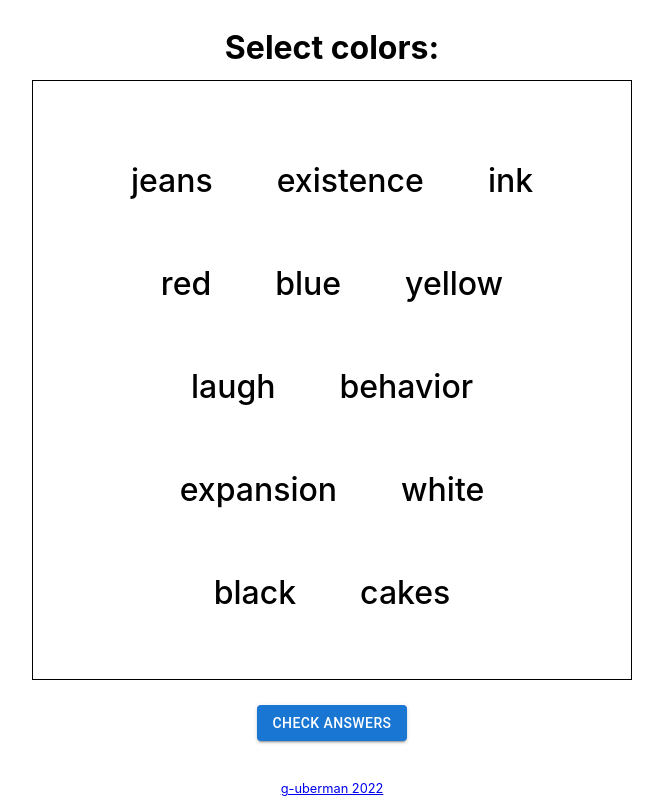
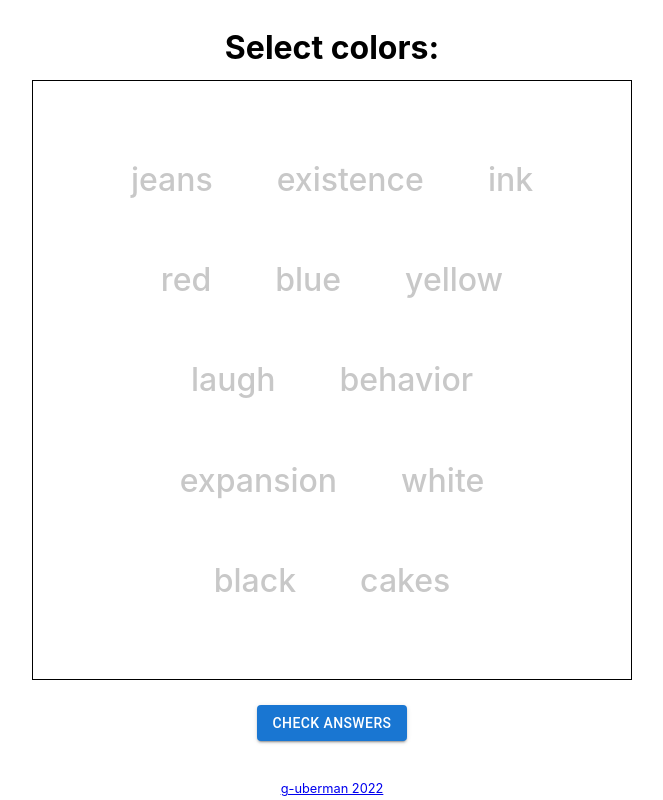
Before and after one commit to g-uberman/word-game, a React (Create React App) app: page /game in a window 1280 px wide. Shown: the whole page, without its empty margins (308-971 px from the left). Built offline with nearby package versions, Linux system fonts and the light colour scheme.

Commit message:
words in cloud are clickable

```diff
--- a/src/Components/GameScreen.tsx
+++ b/src/Components/GameScreen.tsx
@@ -1,9 +1,10 @@
 import { useContext, useState, useEffect } from "react";
 import { useNavigate } from "react-router-dom";
 import { ScreenWrapper, StyledWord } from "./Styles/GameScreen.styles";
-import { Button } from "@mui/material";
+import { Button, Typography } from "@mui/material";
 import { Context } from "./../ContextProvider";
 import { WordSet, animals, colors, vehicles } from "../data";
+import { stringify } from "querystring";
 
 export const GameScreen = () => {
   const { setPoints } = useContext(Context);
@@ -11,10 +12,11 @@ export const GameScreen = () => {
     question: "",
     all_words: [],
     good_words: [],
-  })
+  });
   const [gameover, setGameover] = useState(false);
   const [selectedWords, setSelectedWords] = useState<string[]>([]);
-  const [className, setClassName] = useState("");
+  const [inlineStyle, setInlineStyle] = useState({ color: "" });
+  const [isActive, setIsActive] = useState(false);
   const navigate = useNavigate();
 
   useEffect(() => {
@@ -34,9 +36,8 @@ export const GameScreen = () => {
   };
 
   const handleWordClick = (element: string) => {
-    className ? setClassName("") : setClassName("selected");
-    setSelectedWords([...selectedWords, element])
-    console.log(selectedWords);
+    // setSelectedWords([...selectedWords, element]);
+    // console.log(selectedWords);
   };
 
   // RANDOMISER:
@@ -65,17 +66,16 @@ export const GameScreen = () => {
     <>
       <h1>{chosenSet.question}:</h1>
       <ScreenWrapper>
-
-      {chosenSet.all_words.map((element, index) => (
-                <StyledWord
-                key={index}
-                className={className}
-                onClick={() => handleWordClick(element)}
-                >
-                  {element}
-                </StyledWord>
-      ))}
-
+        {chosenSet.all_words.map((element, index) => (
+          <div key={index}>
+            <input
+              type="checkbox"
+              name={index.toString()}
+              id={index.toString()}
+            />
+            <label htmlFor={index.toString()}>{element}</label>
+          </div>
+        ))}
       </ScreenWrapper>
       {!gameover && (
         <Button
--- a/src/Components/Styles/GameScreen.styles.tsx
+++ b/src/Components/Styles/GameScreen.styles.tsx
@@ -1,4 +1,13 @@
 import styled from "styled-components";
+
+export const StyledWord = styled.input`
+  /* display: inline-block; */
+  margin: 1em;
+  cursor: pointer;
+  font-weight: 500;
+  font-size: 2em;
+  type: "checkbox";
+`;
 
 export const ScreenWrapper = styled.div`
   height: 600px;
@@ -12,16 +21,20 @@ export const ScreenWrapper = styled.div`
   flex-wrap: wrap;
   justify-content: center;
   align-items: center;
-`
 
-export const StyledWord = styled.div`
-    display: inline-block;
+  input[type="checkbox"] + label {
     margin: 1em;
     cursor: pointer;
     font-weight: 500;
     font-size: 2em;
+    color: #c8c8c8;
+  }
 
-    .selected {
-        color: green;
+  input[type="checkbox"]:checked + label {
+    color: #000;
   }
-`
+
+  input[type="checkbox"] {
+    display: none;
+  }
+`;
```
Lines whose indentation alone changed are shown as unchanged.
